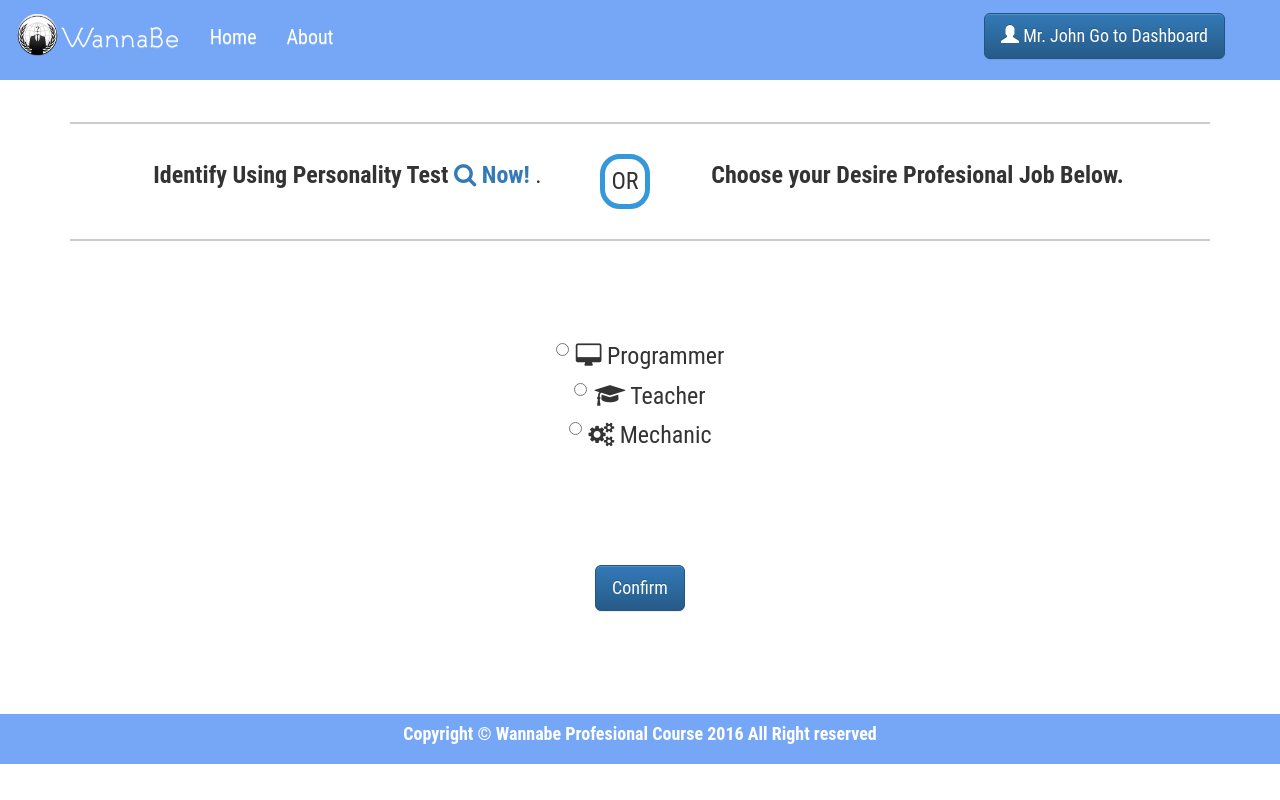
After one commit to rxs1/wannabe, a PHP site: page /dashboard/identify.php in a window 1280 px wide. The commit adds this page. Run offline with PHP 8.4, Linux system fonts and the light colour scheme; some libraries are stand-ins or nearby versions.

Commit message:
identify page

```diff
--- a/assets/css/custom.css
+++ b/assets/css/custom.css
@@ -143,6 +143,13 @@ font-family: 'Roboto Condensed', sans-serif;
 	font-size: 18px;
 }
 
+#footer-identify{
+	background-color:#76A7F7;
+	height: 50px;
+	font-family: 'Roboto Condensed', sans-serif;
+	font-size: 18px;
+}
+
 
 #alamat{
 	margin-top: 4%;
@@ -175,6 +182,13 @@ font-family: 'Roboto Condensed', sans-serif;
 	color: white;
 }
 
+#footer-identify #credit{
+	margin-top:-0.4%;
+		border-top:solid 0px #fff;
+
+	text-align: center;
+	color: white;
+}
 #credit p{
 	margin-top:1%;
 }
@@ -207,60 +221,35 @@ font-family: 'Roboto Condensed', sans-serif;
     100% { transform: rotate(360deg); }
 }
 /*END LOADER*/
-@import url('http://fonts.googleapis.com/css?family=Pacifico|Open+Sans:300,400,600');
 
 
-#accordions a {
-    text-decoration: none;
-    color: inherit;
+/*Identify*/
+#identify-content{
+	margin-top: 8%;
+	font-family: 'Roboto Condensed', sans-serif;
 }
 
-#accordions p {
-    font-size:1.1em;
-    margin: 1em 0;
+#identify-content #text-left{
+	margin-top: 4px;
+	font-size: 24px;
 }
 
-
-
-
-#accordions h1 {
-    font-family: 'Pacifico', cursive;
-    font-weight: 400;
-    font-size: 2.5em;
+#identify-content #or{
+	font-size: 24px;
+	border:5px solid #3498db;
+	width: 50px;
+	padding: 5px;
+	text-align:center;
+	border-radius:20px;
 }
 
-#accordions ul {
-    list-style: none;
-    padding: 0;
-
-    .inner {
-        padding-left: 1em;
-        overflow: hidden;
-        display: none;
-
-        &.show {
-          /*display: block;*/
-        }
-    }
-
-#accordions    li {
-        margin: .5em 0;
-
-        a.toggle {
-            width: 100%;
-            display: block;
-            background: rgba(0,0,0,0.78);
-            color: #fefefe;
-            padding: .75em;
-            border-radius: 0.15em;
-            transition: background .3s ease;
-
-            &:hover {
-                background: rgba(0, 0, 0, 0.9);
-            }
-        }
-    }
+#decision{
+	text-align: center;
+	margin-left:40px;
+	margin-top:10px;
 }
-/*Accordion*/
-
-/*Accordion END*/
+#list-profesional{
+	font-size: 24px;
+	text-align: center;
+}
+/*End Identify*/
--- a/dashboard/content-dashboard.php
+++ b/dashboard/content-dashboard.php
@@ -5,7 +5,7 @@
                     <div class="col-lg-12" id="dashboard">
                         <a href="#menu-toggle"  id="menu-toggle"><i class="fa fa-bars" aria-hidden="true"></i> Toggle</a>
                         <p id="identify" class="pull-right">
-                            Identify your talent <a href="identification.php"> <i class="fa fa-search" aria-hidden="false"></i> Now!</a>
+                            Identify your talent <a href="identify.php"> <i class="fa fa-search" aria-hidden="false"></i> Now!</a>
                         </p>
                         <h1>Your Dashboard</h1>
                         <hr>
--- /dev/null
+++ b/dashboard/identify.php
@@ -0,0 +1,91 @@
+<!DOCTYPE html>
+<html>
+<head>
+	<?php
+	$title= "Identification Talent";
+	include 'head.php';
+	?>
+</head>
+<body>
+	<nav class="navbar navbar-fixed-top">
+	  <div class="container-fluid">
+	    <div class="navbar-header">
+	      <a id="logo" class="navbar-brand" href="#"><span><img id="logo-img" height="45" width="45" src="../assets/img/logo.png"></span>WannaBe</a>
+	    </div>
+	    <ul id="menu" class="nav navbar-nav">
+	      <li class="active"><a href="../index.php">Home</a></li>
+	      <li><a href="../aboutus.php">About</a></li>
+	    </ul>
+	      <a  href="index.php" id="login" class="btn btn-primary btn-lg pull-right" ><span><i class="glyphicon glyphicon-user"></i></span>  Mr. John Go to Dashboard</a>
+	  </div>
+	</nav>
+
+	<div id="identify-content">
+		<div class="container">
+			<div class="row">
+			<div class="col-md-12"><hr></div>
+				<div class="col-md-12" id="decision">
+					<div class="col-md-5">
+						<p id="text-left"><b>Identify Using Personality Test <a href="identify.php"> <i class="fa fa-search" aria-hidden="false"></i> Now!</a></b> .</p>
+					</div>
+
+					<div class="col-md-1">
+						<p id="or">OR</p>
+					</div>
+
+					<div class="col-md-5">
+						<p id="text-left"><b>Choose your Desire Profesional Job Below.</p>
+					</div>
+				</div>
+				<div class="col-md-12"><hr></div>
+
+				<div class="col-md-12" id="list-profesional">
+					<?php
+						session_start();
+						if(isset($_SESSION['result'])){
+							?>
+							<p style="font-size: 34px" class="text-success">
+							Your Result is <strong>Programmer</strong> 100% you can choose this result or choose your desire Profesional.
+							</p>
+
+							<?php
+						}
+					?>
+					<br>
+					<br>
+					<div class="radio">
+						<form action="choose-profesional.php">
+							<label><input type="radio" name="optradio"> <i class="fa fa-desktop" aria-hidden="true" ></i> Programmer</label>
+							</div>
+							<div class="radio">
+							  <label><input type="radio" name="optradio"><i class="fa fa-graduation-cap" aria-hidden="true"></i> Teacher</label>
+							</div>
+							<div class="radio">
+							  <label><input type="radio" name="optradio"><i class="fa fa-cogs" aria-hidden="true"></i> Mechanic</label>
+							</div>
+							<br>
+							<br>
+							<br>
+							<div class="form-input">
+								<input type="submit" value="Confirm" class="btn btn-primary btn-lg">
+							</div>
+							<br>
+							<br>
+							<br>
+						</form>
+
+				</div>
+			</div>
+		</div>
+	</div>
+
+	<div id="footer-identify" class="container-fluid">
+		<div class="row">
+			<div class="col-md-12" id="credit">
+			<p>Copyright &copy; Wannabe Profesional Course 2016 All Right reserved</p>
+			</div>
+		</div>
+	</div>
+
+</body>
+</html>
--- a/dashboard/sidebar.php
+++ b/dashboard/sidebar.php
@@ -2,7 +2,7 @@
         <div id="sidebar-wrapper">
             <ul class="sidebar-nav">
                 <li class="sidebar-brand">
-                    <a id="logo" class="navbar-brand" href="#"><span><img id="logo-img" height="45" width="45" src="../assets/img/logo.png"></span>WannaBe</a>
+                    <a id="logo" class="navbar-brand" href="index.php"><span><img id="logo-img" height="45" width="45" src="../assets/img/logo.png"></span>WannaBe</a>
                 </li>
                 <div id="avatar">
 
@@ -34,7 +34,7 @@
                     <a href="#"> <i class="fa fa-weixin" aria-hidden="true"></i> Forum</a>
                 </li>
                 <li>
-                    <a href="logout.php"><i class="fa fa-sign-out" aria-hidden="true"></i> Sign Out</a>
+                    <a href="../index.php"><i class="fa fa-sign-out" aria-hidden="true"></i> Sign Out</a>
                 </li>
 
             </ul>
```
Also changed, not shown: dashboard/choose-profesional.php (added, +26 -0 lines).
